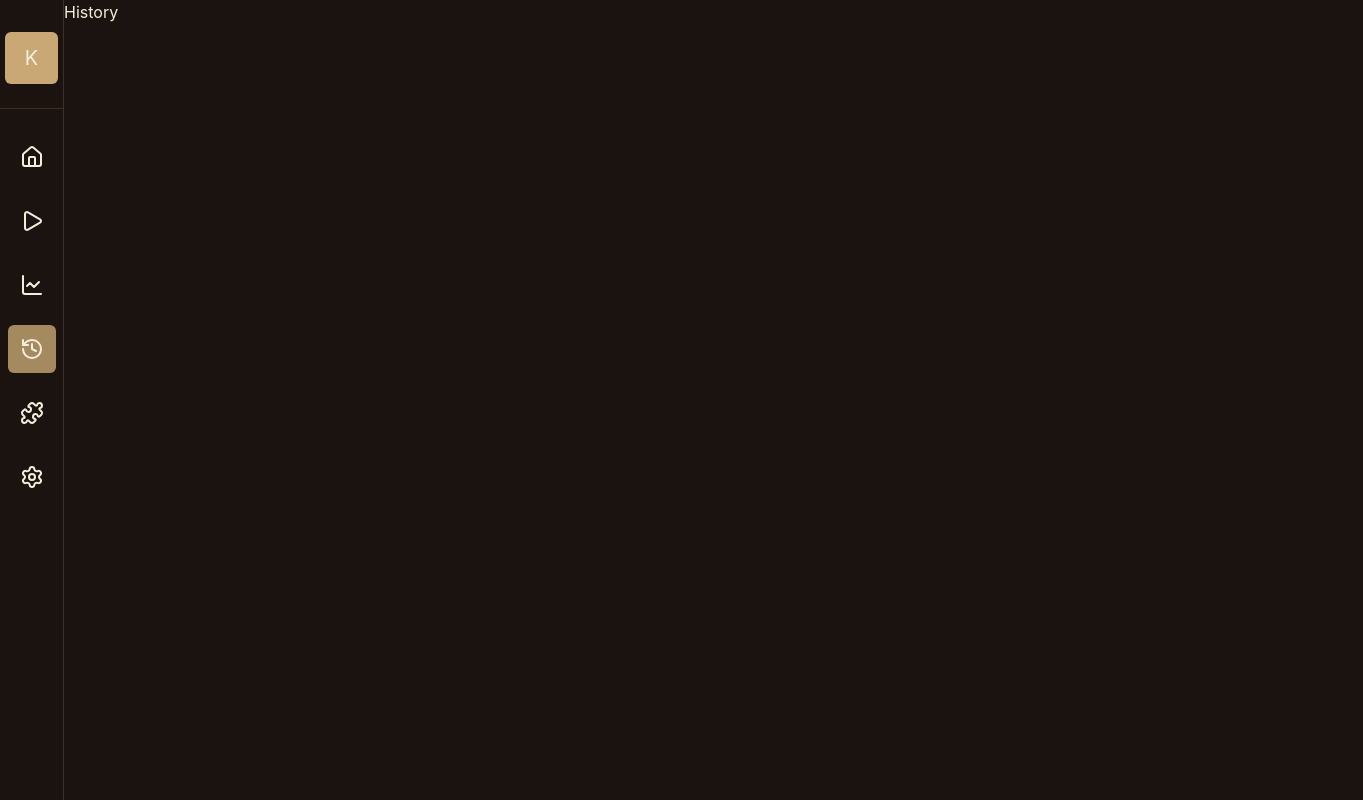
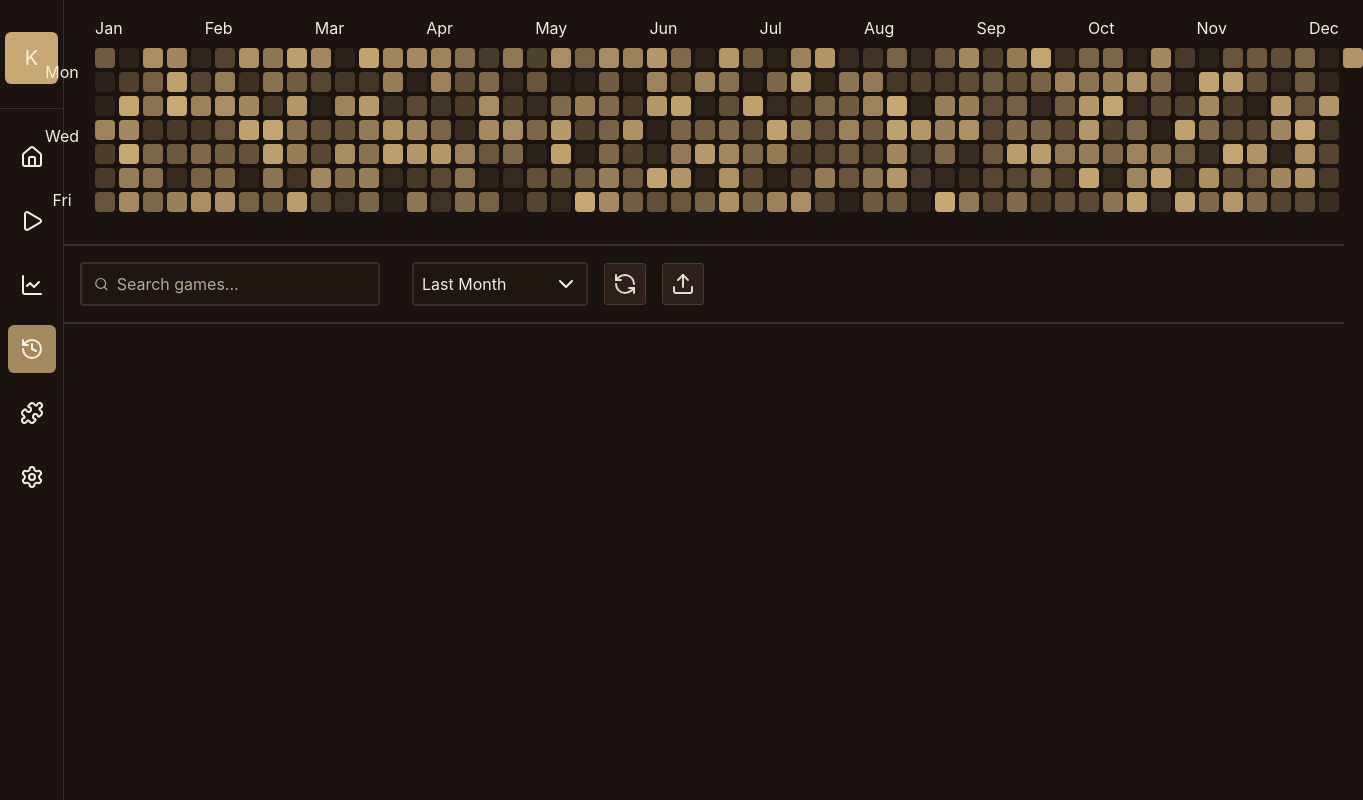
Before and after one commit to Koshmar10/Koch-desktop-chess-app, a React (Vite) app: page /history in a window 1280 px wide. Shown: the whole page, 1363 px wide, since content can reach past the window. Built offline with nearby package versions, Linux system fonts and the light colour scheme.

Commit message:
KOCH-5: split History section into calendar, icon button, and search components

```diff
--- a/src/App.tsx
+++ b/src/App.tsx
@@ -4,7 +4,7 @@ import Sidebar from "./sections/sidebar/Sidebar";
 import Home from "./sections/home/Home";
 import Play from "./sections/Play";
 import Analysis from "./sections/Analysis";
-import History from "./sections/History";
+import History from "./sections/history/History";
 import Puzzle from "./sections/Puzzle";
 import Settings from "./sections/Settings";
 
--- a/src/sections/History.tsx
+++ /dev/null
@@ -1,3 +0,0 @@
-const History = () => <div>History</div>;
-
-export default History;
--- /dev/null
+++ b/src/sections/history/GamePlaytimeCalendar.tsx
@@ -0,0 +1,58 @@
+
+import { useEffect, useState } from 'react'
+
+const WEEK_DAYS_ARRAY = ["Mon", "Wed", "Fri"]
+const MONTHS_ARRAY = ["Jan", "Feb", "Mar", "Apr", "May", "Jun", "Jul", "Aug", "Sep", "Oct", "Nov", "Dec"]
+
+function getDaysInCurrentYear(): number {
+  const year = new Date().getFullYear();
+  const start = new Date(year, 0, 1);
+  const end = new Date(year + 1, 0, 1);
+  const diff = end.getTime() - start.getTime();
+  return diff / (1000 * 60 * 60 * 24);
+}
+
+function generateRandomArray(length: number): number[] {
+  return Array.from({ length }, () => Math.max(0.1, Math.random()));
+}
+
+const GamePlaytimeCalendar = () => {
+  const [dayChart, setDayChart] = useState<number[]>([])
+  useEffect(() => {
+    setDayChart(generateRandomArray(getDaysInCurrentYear()))
+  }, [])
+
+  return (
+    <div className="border-b-2 border-border text-foreground pb-4">
+      <div className='flex flex-row gap-4 items-center px-6 py-4 justify-center h-full '>
+        <div className='h-full days flex flex-col gap-10 items-center justify-end'>{WEEK_DAYS_ARRAY.map((mon, idx) => (<span key={idx}>{mon}</span>))}</div>
+        <div className='flex flex-col w-fit gap-2'>
+
+          <div className='flex flex-row w-full justify-between pr-6'>{MONTHS_ARRAY.map((mon, idx) => (<span key={idx}>{mon}</span>))}</div>
+          <div
+            className="grid"
+            style={{
+              gridTemplateRows: 'repeat(7, 1fr)',
+              gridAutoFlow: 'column',
+              gap: '4px',
+            }}
+          >
+            {dayChart.map((value, idx) => (
+              <div
+                key={idx}
+                className="w-5 h-5 rounded bg-primary"
+                style={{
+                  opacity: value,
+                }}
+                title={`Day ${idx + 1}: ${value.toFixed(2)}`}
+              />
+            ))}
+          </div>
+        </div>
+      </div>
+
+    </div>
+  )
+}
+
+export default GamePlaytimeCalendar
--- /dev/null
+++ b/src/sections/history/History.tsx
@@ -0,0 +1,15 @@
+import ActivityChart from "./GamePlaytimeCalendar";
+import SearchInputs from "./SearchInputs";
+
+const History = () => {
+
+  return (
+    <div className="w-full h-full flex flex-col">
+      <ActivityChart />
+      <SearchInputs />
+    </div>
+  );
+
+};
+
+export default History;
--- /dev/null
+++ b/src/sections/history/IconButton.tsx
@@ -0,0 +1,89 @@
+import { JSX, useState } from "react";
+
+interface IconButtonProps {
+  icon: JSX.Element;
+  tooltip: string | null;
+  disabled?: boolean;
+  active?: boolean;
+  onClick?: () => void;
+  /** Where the tooltip appears relative to the button */
+  tooltipPosition?: "top" | "bottom";
+  /** Visual variant */
+  variant?: "default" | "rounded";
+}
+
+export function IconButton({
+  icon,
+  tooltip,
+  disabled = false,
+  active = false,
+  onClick,
+  tooltipPosition = "top",
+  variant = "default",
+}: IconButtonProps) {
+  const [tooltipOpen, setTooltipOpen] = useState<boolean>(false);
+
+  const baseBtnCls = [
+    "relative text-foreground/90 transition-all duration-150 ease-out",
+    variant === "rounded"
+      ? "rounded-full p-2 border border-transparent"
+      : "p-2 rounded-md border-[1px] border-primary/20",
+    variant === "rounded"
+      ? active && !disabled
+        ? "bg-primary/70"
+        : "bg-card"
+      : "bg-card",
+    disabled
+      ? "opacity-40 grayscale pointer-events-none cursor-not-allowed"
+      : variant === "rounded"
+        ? "hover:bg-primary/50 cursor-pointer"
+        : "hover:scale-105",
+  ]
+    .filter(Boolean)
+    .join(" ");
+
+  const tooltipBg = disabled
+    ? "bg-primary/30 text-foreground/70"
+    : "bg-primary text-foreground";
+
+  const tooltipStateCls =
+    tooltipOpen && !disabled
+      ? "opacity-100 scale-100 pointer-events-auto"
+      : "opacity-0 scale-95 pointer-events-none";
+
+  const tooltipPositionCls =
+    tooltipPosition === "bottom"
+      ? "top-full mt-2"
+      : "-top-10";
+
+  const arrowCls =
+    tooltipPosition === "bottom"
+      ? "top-0 -translate-y-1"
+      : "bottom-0 translate-y-1";
+
+  return (
+    <div className="relative flex flex-col items-center" aria-disabled={disabled}>
+      <button
+        type="button"
+        className={baseBtnCls}
+        onMouseEnter={() => !disabled && setTooltipOpen(true)}
+        onMouseLeave={() => !disabled && setTooltipOpen(false)}
+        onClick={!disabled && onClick ? onClick : undefined}
+        disabled={disabled}
+        tabIndex={disabled ? -1 : 0}
+      >
+        {icon}
+      </button>
+      {tooltip && (
+        <div
+          className={`absolute z-20 ${tooltipPositionCls} left-1/2 -translate-x-1/2 text-sm px-2 py-[2px] rounded shadow w-fit flex items-center transition-all duration-200 ease-out ${tooltipBg} ${tooltipStateCls}`}
+        >
+          <span className="whitespace-nowrap">{tooltip}</span>
+          <div
+            className={`absolute left-1/2 ${arrowCls} -translate-x-1/2 w-2 h-2 rotate-45 z-10 ${disabled ? "bg-primary/30" : "bg-primary"}`}
+          />
+        </div>
+      )}
+    </div>
+  );
+}
--- /dev/null
+++ b/src/sections/history/SearchInputs.tsx
@@ -0,0 +1,64 @@
+import { useState } from 'react';
+
+import { Check, ChevronDown, RefreshCcw, Search, Upload } from 'lucide-react';
+import { IconButton } from './IconButton';
+
+type SelectOption = "Last Month" | "Last 3 Months" | "All Time";
+
+const SearchInputs = () => {
+  const [monthSelectOpen, setMonthSelectOpen] = useState<boolean>(false);
+  const [selectOption, setSelectOption] = useState<SelectOption>("Last Month");
+
+  const handleOptionClick = (option: SelectOption) => {
+    setSelectOption(option);
+  };
+
+  return (
+    <div className="gap-4 text-foreground border-b-2 border-border flex flex-row items-center px-4 py-4">
+      <div className="relative flex items-center bg-input/30 border-2 border-border rounded px-3 py-2 mr-4 outline-none focus-within:border-primary transition-colors">
+        <Search className="text-muted-foreground mr-2 w-4 h-4" />
+        <input
+          type="text"
+          placeholder="Search games..."
+          className="bg-transparent outline-none text-foreground placeholder:text-muted-foreground w-full"
+        />
+      </div>
+      <div
+        className="w-[11rem] relative bg-card/30 border-2 border-border rounded cursor-pointer select-none flex flex-row items-center justify-between px-2 py-2"
+        onClick={() => setMonthSelectOpen((open) => !open)}
+      >
+        <span className="block">{selectOption}</span>
+        <ChevronDown />
+        {monthSelectOpen && (
+          <div
+            className={`
+                    absolute left-0 top-full mt-2 bg-card border-2 border-border rounded shadow-lg z-10 min-w-max
+                    transition-all duration-200 ease-out
+                    opacity-0 scale-95
+                    ${monthSelectOpen ? "opacity-100 scale-100" : ""}
+                `}
+          >
+            {(["Last Month", "Last 3 Months", "All Time"] as SelectOption[]).map(option => (
+              <div
+                key={option}
+                className="px-4 py-2 hover:bg-border cursor-pointer flex flex-row w-[12rem] justify-between"
+                onClick={() => handleOptionClick(option)}
+              >
+                <span className="flex-1">{option}</span>
+                <span>{option === selectOption ? <Check /> : ''}</span>
+              </div>
+            ))}
+          </div>
+        )}
+      </div>
+      <IconButton
+        icon={<RefreshCcw />}
+        tooltip={"Sync with chess.com"}
+
+      />
+      <IconButton icon={<Upload />} tooltip={"Import PGN"} />
+    </div>
+  );
+};
+
+export default SearchInputs;
```
